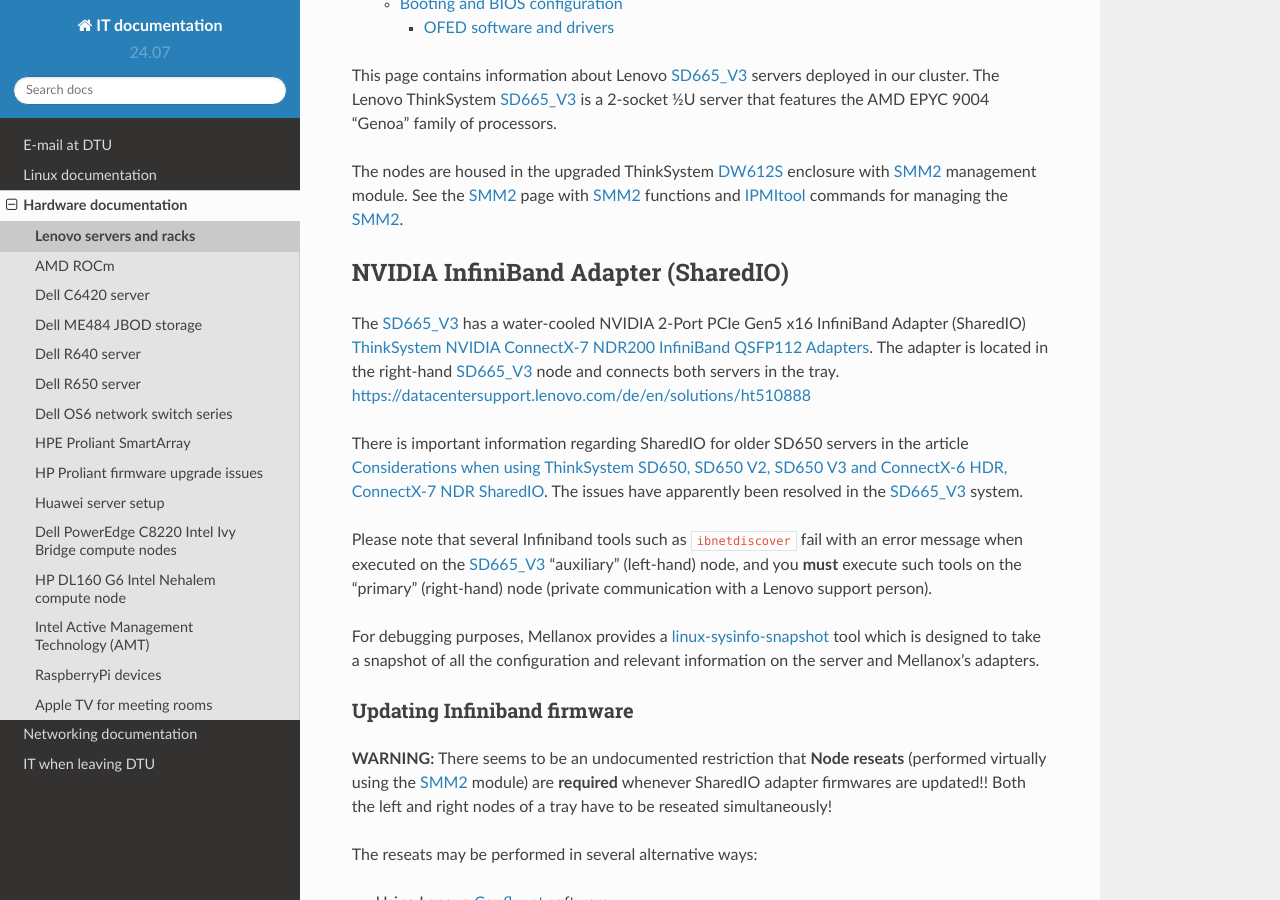
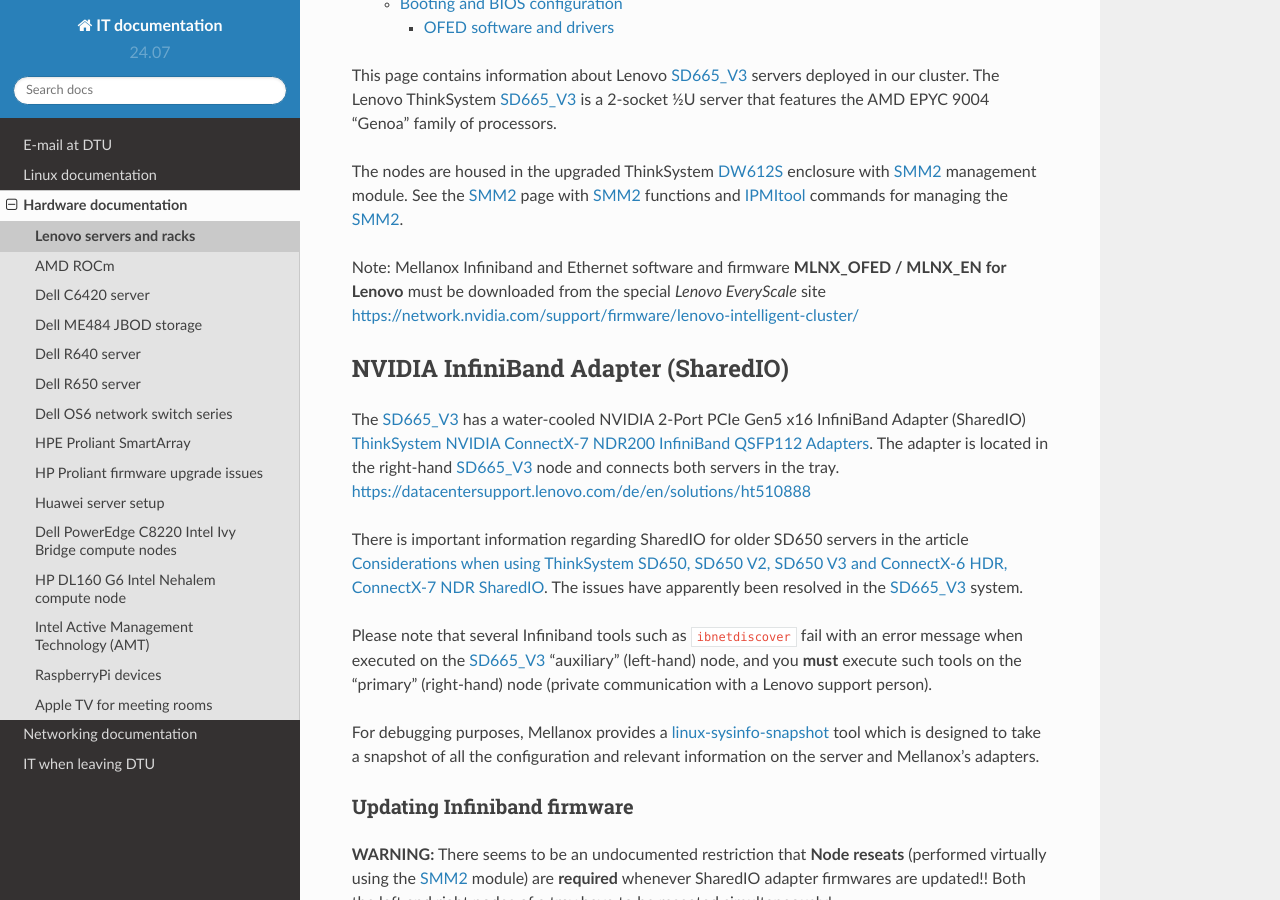
Before and after one commit to OleHolmNielsen/ITwiki, a Sphinx documentation site: the page built from docs/Lenovo_SD665_V3.rst, in a window 1280 px wide and 900 px high, scrolled down 324 px. Built offline with Sphinx 7.4.7 and the Read the Docs theme 2.0.0, drawn with Linux system fonts in a browser that asks for light colours.

Commit message:
Information about MLNX_OFED / MLNX_EN for Lenovo page

```diff
--- a/docs/Lenovo_SD665_V3.rst
+++ b/docs/Lenovo_SD665_V3.rst
@@ -12,6 +12,9 @@
 The nodes are housed in the upgraded ThinkSystem DW612S_ enclosure with SMM2_ management module.
 See the SMM2_ page with SMM2_ functions and IPMItool_ commands for managing the SMM2_.
 
+Note: Mellanox Infiniband and Ethernet software and firmware **MLNX_OFED / MLNX_EN for Lenovo** must be downloaded from the special *Lenovo EveryScale* site
+https://network.nvidia.com/support/firmware/lenovo-intelligent-cluster/
+
 .. _SMM2: https://pubs.lenovo.com/mgt_tools_smm2/
 .. _SD665_V3: https://lenovopress.lenovo.com/lp1612-lenovo-thinksystem-sd665-v3-server
 .. _DW612S: https://pubs.lenovo.com/dw612s_neptune_enclosure/
@@ -19,7 +22,6 @@
 
 NVIDIA InfiniBand Adapter (SharedIO)
 =======================================
-
 
 The SD665_V3_ has a water-cooled NVIDIA 2-Port PCIe Gen5 x16 InfiniBand Adapter (SharedIO)
 `ThinkSystem NVIDIA ConnectX-7 NDR200 InfiniBand QSFP112 Adapters <https://lenovopress.lenovo.com/lp1693-thinksystem-nvidia-connectx-7-ndr200-infiniband-qsfp112-adapters>`_.
```
